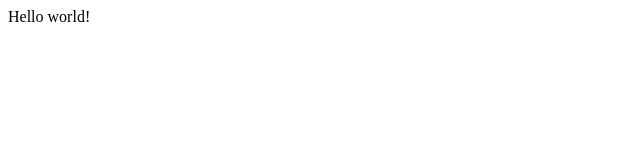
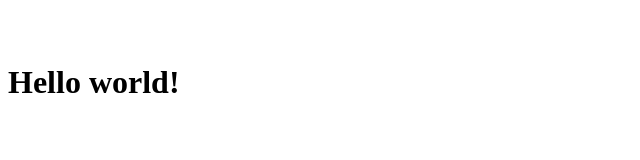
Before and after one commit to harisblablabla/gatsby-porto, a Gatsby site: page / in a window 1280 px wide. Shown: the whole page, without its empty margins (0-640 px from the left). Built offline with nearby package versions, Linux system fonts and the light colour scheme; Gatsby itself is replaced by a stand-in of ours.

Commit message:
first commit

```diff
--- /dev/null
+++ b/src/components/container.jsx
@@ -0,0 +1,10 @@
+import React from 'react'
+import containerStyle from "./container.module.css"
+
+export default function Container( {children}) {
+    return (
+        <div className={containerStyle.container}>
+            {children}
+        </div>
+    )
+}
--- /dev/null
+++ b/src/components/container.module.css
@@ -0,0 +1,3 @@
+.container {
+    margin: 4rem auto;
+}
--- a/src/pages/index.js
+++ b/src/pages/index.js
@@ -1,5 +1,12 @@
 import React from "react"
+import Container from "../components/container"
 
 export default function Home() {
-  return <div>Hello world!</div>
+
+
+  return (
+      <Container>
+      <h1> Hello world! </h1>
+      </Container>
+  )
 }
```
Also changed, not shown: src/components/navbar.jsx (added), src/components/navbar.module.css (added).
